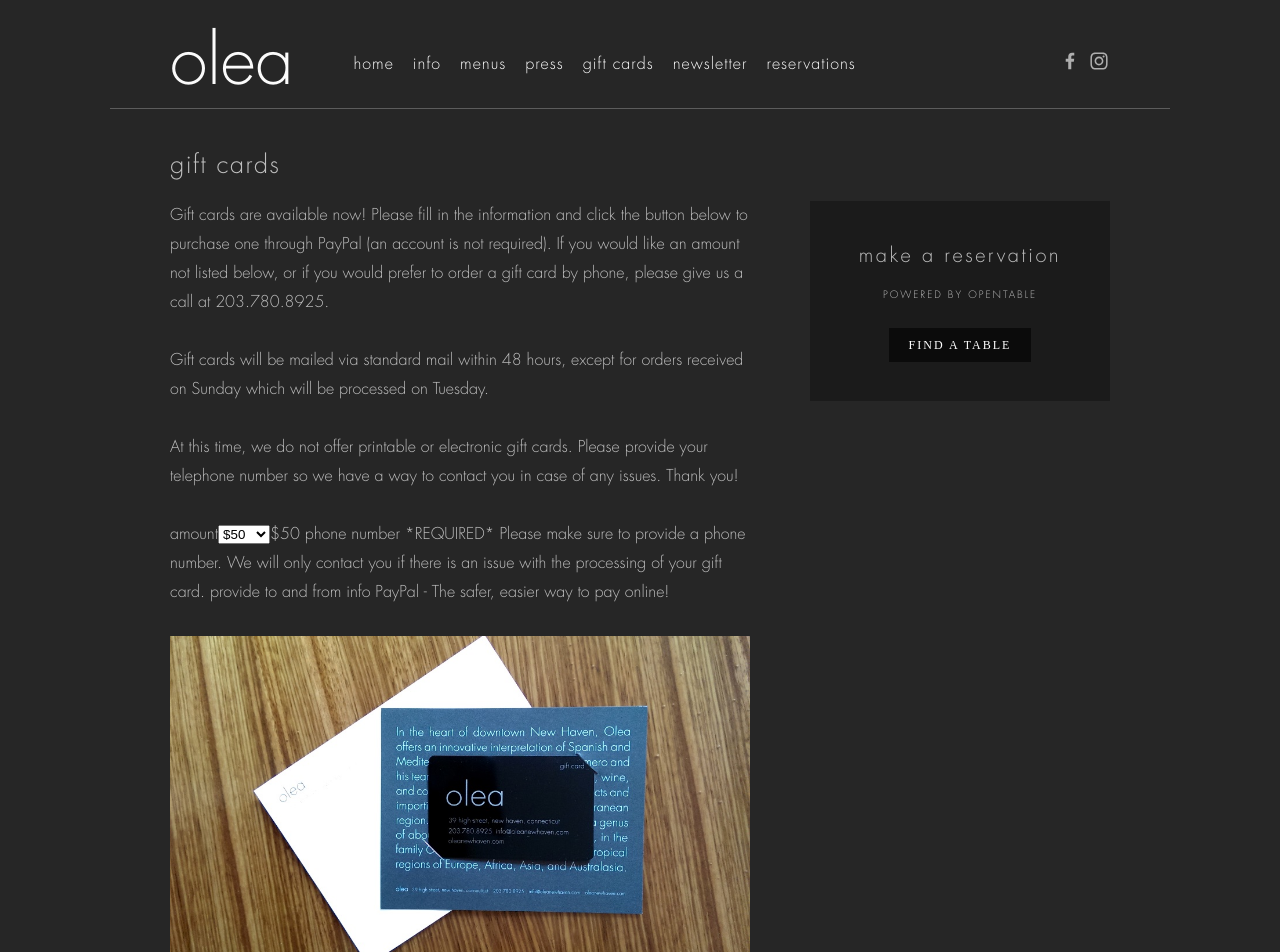
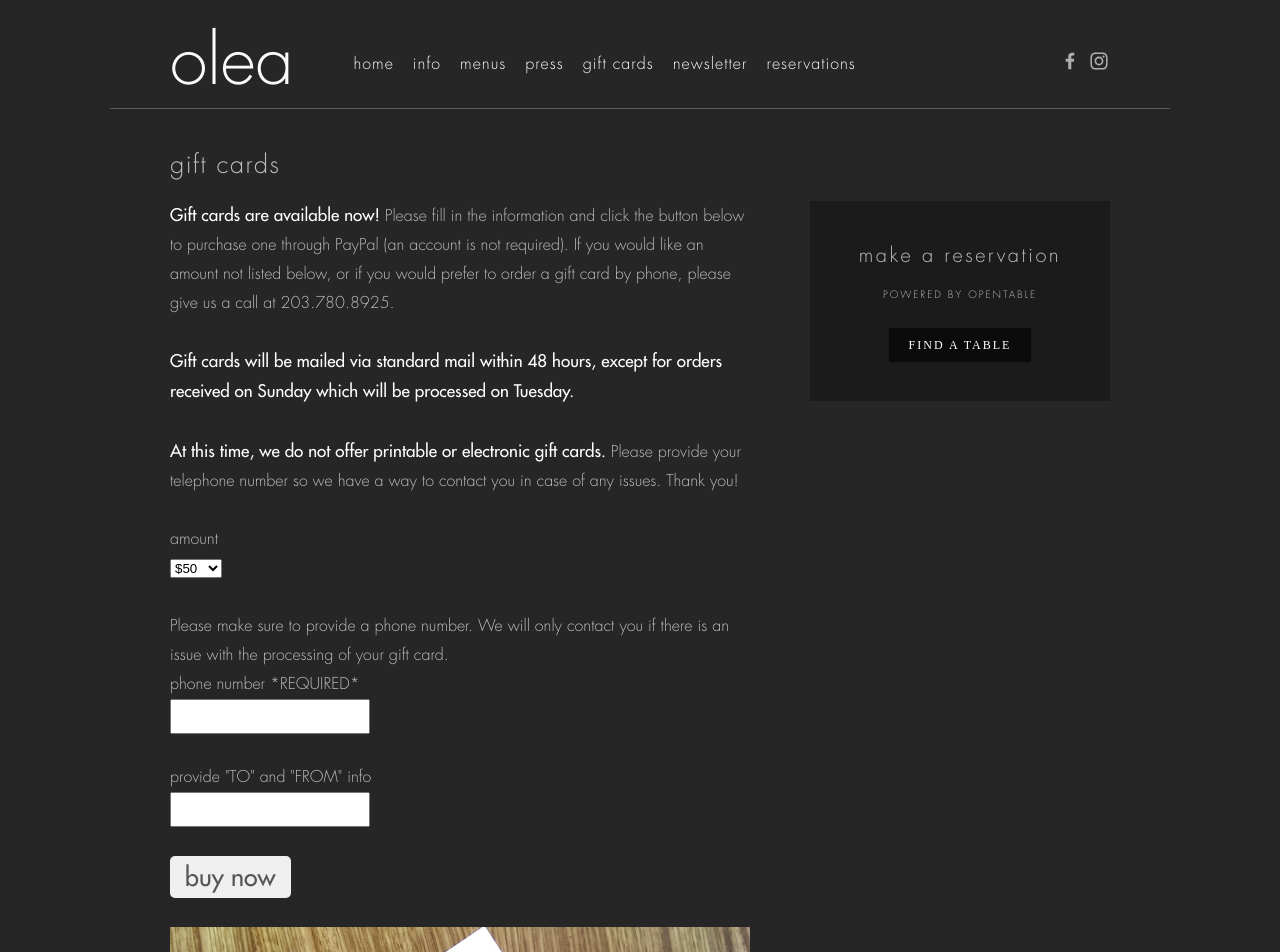
Before and after one commit to DanielAlvarez2/olea, a React (Vite) app in the folder frontend/: page /giftcards in a window 1280 px wide. Shown: the top 952 px of the page. Built offline with nearby package versions, Linux system fonts and the light colour scheme.

Commit message:
Giftcards.jsx completed

```diff
--- a/frontend/src/Giftcards.css
+++ b/frontend/src/Giftcards.css
@@ -2,8 +2,26 @@
     display:flex;
     gap:60px;
 }
+.giftcards-left .bold{
+    font-family: FuturaMedium;
+    color:white;
+    font-size:17px;
+}
 .giftcards-flexbox img{
     max-width: 100%;
+}
+.giftcards-left input{
+    height:35px;
+    width:200px;
+}
+.giftcards-left button{
+    padding:5px 15px;
+    font-size: 25px;
+    color:#555;
+    cursor:pointer;
+    border-radius: 5px;
+    font-family: FuturaMedium;
+    border:none;
 }
 @media(max-width:780px){
     .giftcards-flexbox{
--- a/frontend/src/Giftcards.jsx
+++ b/frontend/src/Giftcards.jsx
@@ -17,14 +17,14 @@ export default function Home(){
 
                         <div className='giftcards-left'>
 
-                            Gift cards are available now! Please fill in the information and click the button below to purchase one through PayPal (an account is not required). If you would like an amount not listed below, or if you would prefer to order a gift card by phone, please give us a call at 203.780.8925.
+                            <span className='bold'>Gift cards are available now!</span> Please fill in the information and click the button below to purchase one through PayPal (an account is not required). If you would like an amount not listed below, or if you would prefer to order a gift card by phone, please give us a call at 203.780.8925.
                             <br/><br/>
-                            Gift cards will be mailed via standard mail within 48 hours, except for orders received on Sunday which will be processed on Tuesday.
+                            <span className='bold'>Gift cards will be mailed via standard mail within 48 hours, except for orders received on Sunday which will be processed on Tuesday.
                             <br/><br/>
-                            At this time, we do not offer printable or electronic gift cards. Please provide your telephone number so we have a way to contact you in case of any issues. Thank you!
+                            At this time, we do not offer printable or electronic gift cards.</span> Please provide your telephone number so we have a way to contact you in case of any issues. Thank you!
                             <br/><br/>
-                            amount
 
+                            amount<br/>
                             <select>
                                 <option>$50</option>
                                 <option>$75</option>
@@ -37,11 +37,19 @@ export default function Home(){
                                 <option>$250</option>
                                 <option>$300</option>
                             </select>
-                            $50
-                            phone number *REQUIRED*
+                            <br/><br/>
+
                             Please make sure to provide a phone number. We will only contact you if there is an issue with the processing of your gift card.
-                            provide to and from info
-                            PayPal - The safer, easier way to pay online!
+                            <br/>
+                            phone number *REQUIRED*<br/>
+                            <input type='text' /><br/><br/>
+                            provide "TO" and "FROM" info<br/>
+                            <input type='text' />
+
+                            <br/><br/>
+
+                            <button>buy now</button>
+
                             <br/><br/>
 
                             <img src='./giftcard.jpg' />
--- a/frontend/src/Newsletter.css
+++ b/frontend/src/Newsletter.css
@@ -28,9 +28,9 @@
     font-family: FuturaMedium;
     font-weight: 900;
     font-size: 17px;
-    padding:10px 20px;
+    padding:5px 20px;
     border:none;
-    border-radius: 10px;
+    border-radius: 7px;
     cursor:pointer;
 }
 .newsletter-left .input-wrapper{
```
